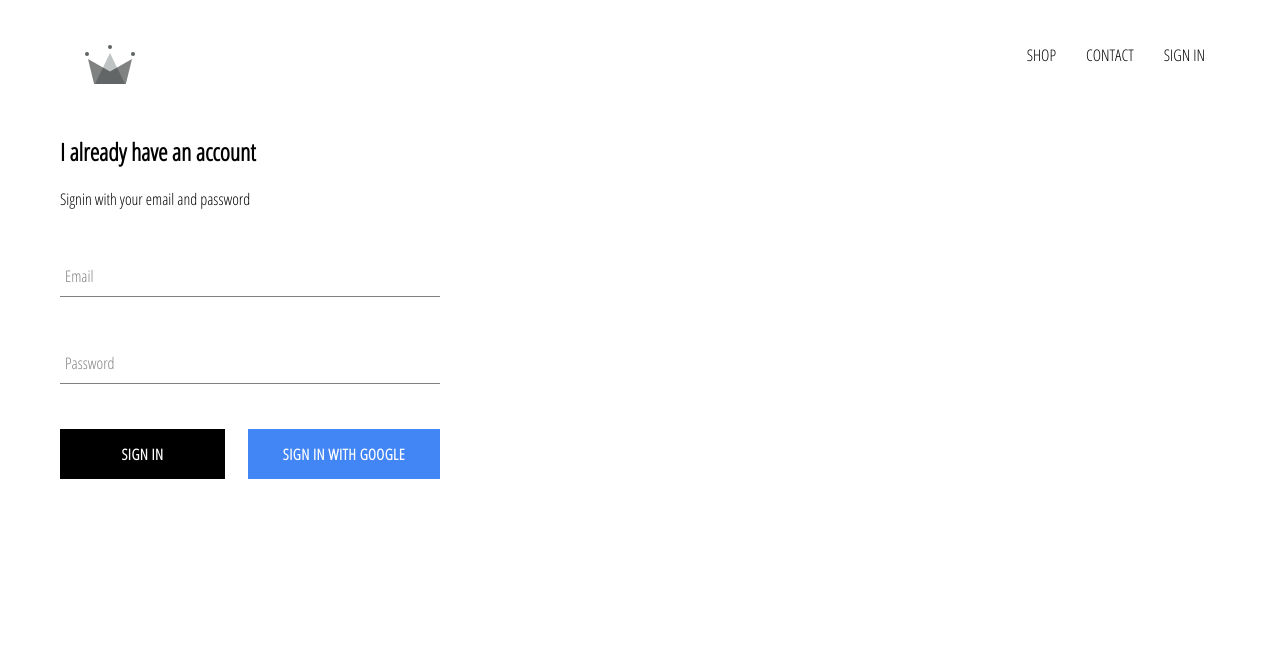
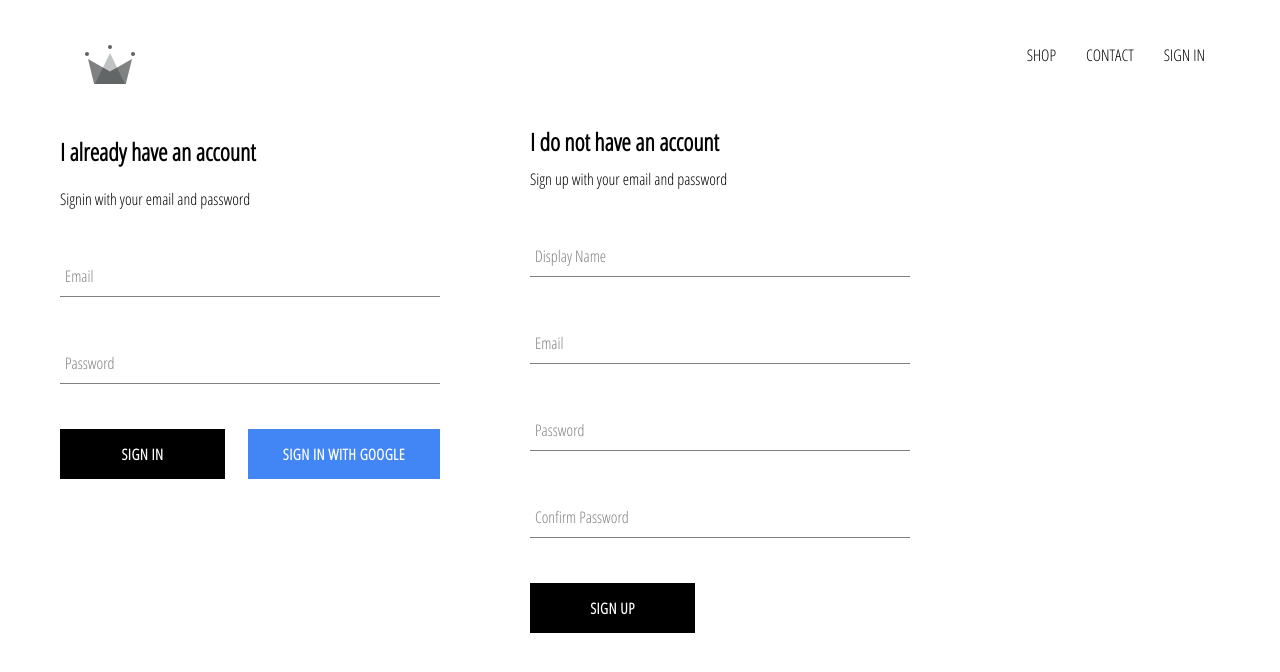
Before and after one commit to 2daze/crwn-clothing, a React (Create React App) app: page /signin in a window 1280 px wide. Shown: the top 672 px of the page. Built offline with nearby package versions, Linux system fonts and the light colour scheme; no server answers.

Commit message:
updated firebase utils to store email/pass authentication.

```diff
--- a/src/App.js
+++ b/src/App.js
@@ -5,7 +5,7 @@
 import HatsPage from './pages/HatsPage';
 import SignInSignUpPage from './pages/SignInSignUpPage';
 import Header from './components/Header';
-import { auth } from './firebase/firebase.utils';
+import { auth, createUserProfileDocument } from './firebase/firebase.utils';
 
 import './App.css';
 
@@ -21,11 +21,21 @@
   }
 
   componentDidMount() {
-    this.unsubscribeFromAuth = auth.onAuthStateChanged(user => {
-      this.setState({ currentUser: user });
+    this.unsubscribeFromAuth = auth.onAuthStateChanged(async userAuth => {
 
-      console.log(user);
-    })
+      if (userAuth) {
+        const userRef = await createUserProfileDocument(userAuth);
+        userRef.onSnapshot(snapshot => {
+          this.setState({
+            currentUser: {
+              id: snapshot.id,
+              ...snapshot.data()
+            }
+          });
+        });
+      }
+        this.setState({currentUser: userAuth});
+    });
   }
 
   componentWillUnmount() {
--- /dev/null
+++ b/src/components/SignUp.jsx
@@ -0,0 +1,95 @@
+import React from 'react';
+import FormInput from './FormInput';
+import CustomButton from './CustomButton';
+import { auth, createUserProfileDocument } from '../firebase/firebase.utils';
+
+import './SignUp.styles.scss';
+
+class SignUp extends React.Component {
+  constructor() {
+    super();
+
+    this.state = {
+      displayName: "",
+      email: "",
+      password: "",
+      confirmPassword: ""
+    }
+  }
+
+  handleSubmit = async event => {
+    event.preventDefault();
+    const { displayName, email, password, confirmPassword } = this.state;
+    if (password !== confirmPassword) {
+      alert("Passwords don't match");
+      return;
+    }
+
+    try {
+      const { user } = await auth.createUserWithEmailAndPassword(email, password);
+      await createUserProfileDocument(user, {displayName });
+
+      this.setState({
+        displayName: "",
+        email: "",
+        password: "",
+        confirmPassword: ""
+      });
+    }
+    catch (error) {
+      console.error(error);
+    }
+  };
+
+  handleChange = event => {
+    const { name, value } = event.target;
+    this.setState({ [name]: value})
+  };
+
+  render() {
+    const { displayName, email, password, confirmPassword } = this.state;
+    return (
+      <div className="sign-up">
+        <h2 className="title">I do not have an account</h2>
+        <span>Sign up with your email and password</span>
+        <form className="sign-up-form" onSubmit={this.handleSubmit}>
+          <FormInput
+            type="text"
+            name="displayName"
+            value={displayName}
+            onChange={this.handleChange}
+            label="Display Name"
+            required
+          />
+          <FormInput
+            type="email"
+            name="email"
+            value={email}
+            onChange={this.handleChange}
+            label="Email"
+            required
+          />
+          <FormInput
+            type="password"
+            name="password"
+            value={password}
+            onChange={this.handleChange}
+            label="Password"
+            required
+          />
+          <FormInput
+            type="password"
+            name="confirmPassword"
+            value={confirmPassword}
+            onChange={this.handleChange}
+            label="Confirm Password"
+            required
+          />
+          <CustomButton type="submit">SIGN UP</CustomButton>
+        </form>
+      </div>
+    );
+  }
+}
+
+export default SignUp;
--- /dev/null
+++ b/src/components/SignUp.styles.scss
@@ -0,0 +1,9 @@
+.sign-up {
+  display: flex;
+  flex-direction: column;
+  width: 380px;
+
+  .title {
+    margin: 10px 0;
+  }
+}
--- a/src/firebase/firebase.utils.js
+++ b/src/firebase/firebase.utils.js
@@ -22,3 +22,26 @@
 const provider = new firebase.auth.GoogleAuthProvider();
 provider.setCustomParameters({ prompt: 'select_account' });
 export const signInWithGoogle = () => auth.signInWithPopup(provider);
+
+export const createUserProfileDocument = async (userAuth, additionalData) => {
+  if (!userAuth) return;
+  const userRef = firestore.doc(`user/${userAuth.uid}`);
+  const snapshot = await userRef.get();
+
+  if (!snapshot) {
+    const { displayName, email } = userAuth;
+    const createdAt = new Date();
+    try {
+      await userRef.set({
+        displayName,
+        email,
+        createdAt,
+        ...additionalData
+      });
+    }
+    catch (error) {
+      console.log('error creating user', error.message);
+    }
+  }
+    return userRef;
+}
--- a/src/pages/SignInSignUpPage.jsx
+++ b/src/pages/SignInSignUpPage.jsx
@@ -1,5 +1,6 @@
 import React from 'react';
 import SignIn from '../components/SignIn';
+import SignUp from '../components/SignUp';
 
 import './SignInSignUpPage.styles.scss';
 
@@ -7,6 +8,7 @@
   return (
     <div className="sign-in-and-sign-up">
       <SignIn />
+      <SignUp />
     </div>
   );
 };
--- a/src/pages/SignInSignUpPage.styles.scss
+++ b/src/pages/SignInSignUpPage.styles.scss
@@ -0,0 +1,6 @@
+.sign-in-and-sign-up {
+  width: 850px;
+  display: flex;
+  justify-content: space-between;
+  margin: 30px, auto;
+}
```
